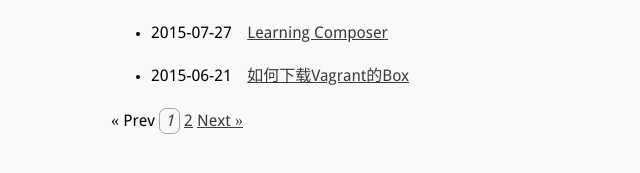
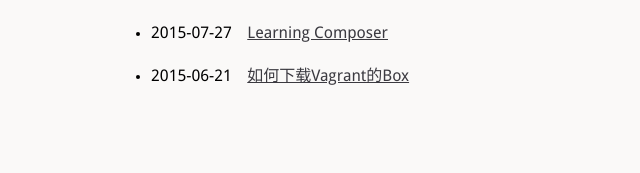
Before and after one commit to urouge/urouge.github.io, a Jekyll site: the page built from index.html, in a window 1280 px wide. Shown: the part 437-610 px from the top of the page, without its empty margins (81-721 px from the left). Built offline with Jekyll 4.4.1, drawn with Linux system fonts in a browser that asks for light colours; Markdown is read by kramdown in place of the engine named in the settings; the list of posts is cut into pages by our own code.

Commit message:
Update _config.yml

```diff
--- a/_config.yml
+++ b/_config.yml
@@ -1,7 +1,7 @@
 name: "Urouge"
 description: "Urouge"
 url: "http://urouge.github.io"
-paginate: 10
+paginate: 20
 markdown: rdiscount
 permalink: /:title/
 pygments: true
```
